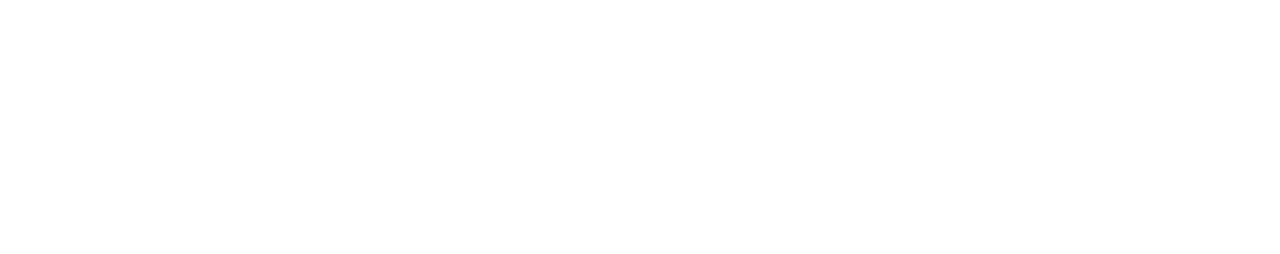
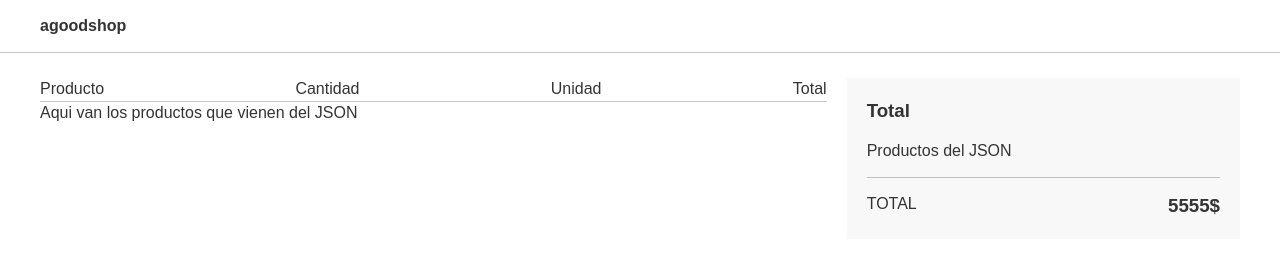
Before and after one commit to jaimeamate/Carrito-de-Compra-Agoodshop, a plain HTML site: page index.html in a window 1280 px wide. Drawn offline with Linux system fonts and the light colour scheme.

Commit message:
HTML y CSS específico

```diff
--- a/index.html
+++ b/index.html
@@ -3,9 +3,43 @@
 <head>
     <meta charset="UTF-8">
     <meta name="viewport" content="width=device-width, initial-scale=1.0">
+    <link rel="stylesheet" href="styles.css">
     <title>Agoodshop Chart</title>
 </head>
 <body>
-
+    <header class="border-bottom">
+        <div class="wrapper">
+            <h4 id="header-content">agoodshop</h4>
+        </div>
+    </header>
+    <main>
+        <article class="wrapper">
+            <section id="products">
+                <div id="products-container" class="border-bottom">
+                    <ul>
+                        <li>Producto</li>
+                        <li>Cantidad</li>
+                        <li>Unidad</li>
+                        <li>Total</li>
+                    </ul>
+                </div>
+                <div>
+                    Aqui van los productos que vienen del JSON
+                </div>
+            </section>
+            <section id="total_amount">
+                <div class="wrapper_v2">
+                    <h3>Total</h3>
+                    <div class="border-bottom" style="padding: 15px 0;">
+                        Productos del JSON
+                    </div>
+                    <div id="amount-container" style="margin-top: 15px;">
+                        <p>TOTAL</p>
+                        <h3>5555$</h3>
+                    </div>
+                </div>
+            </section>
+        </article>
+    </main>
 </body>
 </html>
--- a/styles.css
+++ b/styles.css
@@ -1,5 +1,9 @@
                                                         /* CSS BASE */
 /* Reset de Estilos */
+:root{
+    --font-color: #333;
+    --border-bottomColor: #33333346;
+}
 * {
     margin: 0;
     padding: 0;
@@ -9,13 +13,17 @@
 /* Establecer estilos básicos para el cuerpo de la página */
 body {
     font-family: Arial, sans-serif;
-    line-height: 1.6;
-    color: #333;
+    line-height: 1.4;
+    color: var(--font-color);
     background-color: #fff;
 }
 
 h1, h2, h3, h4, h5, h6 {
     font-weight: bold;
+}
+
+ol, ul {
+    list-style-type: none;
 }
 
 /* Evitar que las imágenes se extiendan fuera de su contenedor */
@@ -33,3 +41,45 @@
     text-decoration: underline;
 }
                                                         /* CSS ESPECÍFICO */
+
+header{
+    padding: 15px 0;
+    margin-bottom: 25px;
+}
+
+.wrapper{
+    margin-left: 40px;
+    margin-right: 40px;
+}
+.wrapper_v2{
+    margin: 20px;
+}
+
+.border-bottom{
+    border-bottom: 1px solid var(--border-bottomColor);
+}
+
+ul{
+  display: flex;
+  justify-content: space-between;
+  gap: 40px;
+
+}
+
+article{
+    /* display: flex;
+    justify-content:first baseline;
+    gap: 20px; */
+    display: grid;
+    grid-template-columns: 2fr 1fr;
+    gap: 20px;
+}
+
+#total_amount{
+    background-color: rgba(236, 235, 235, 0.377);
+}
+
+#amount-container{
+    display: flex;
+    justify-content: space-between;
+}
```
